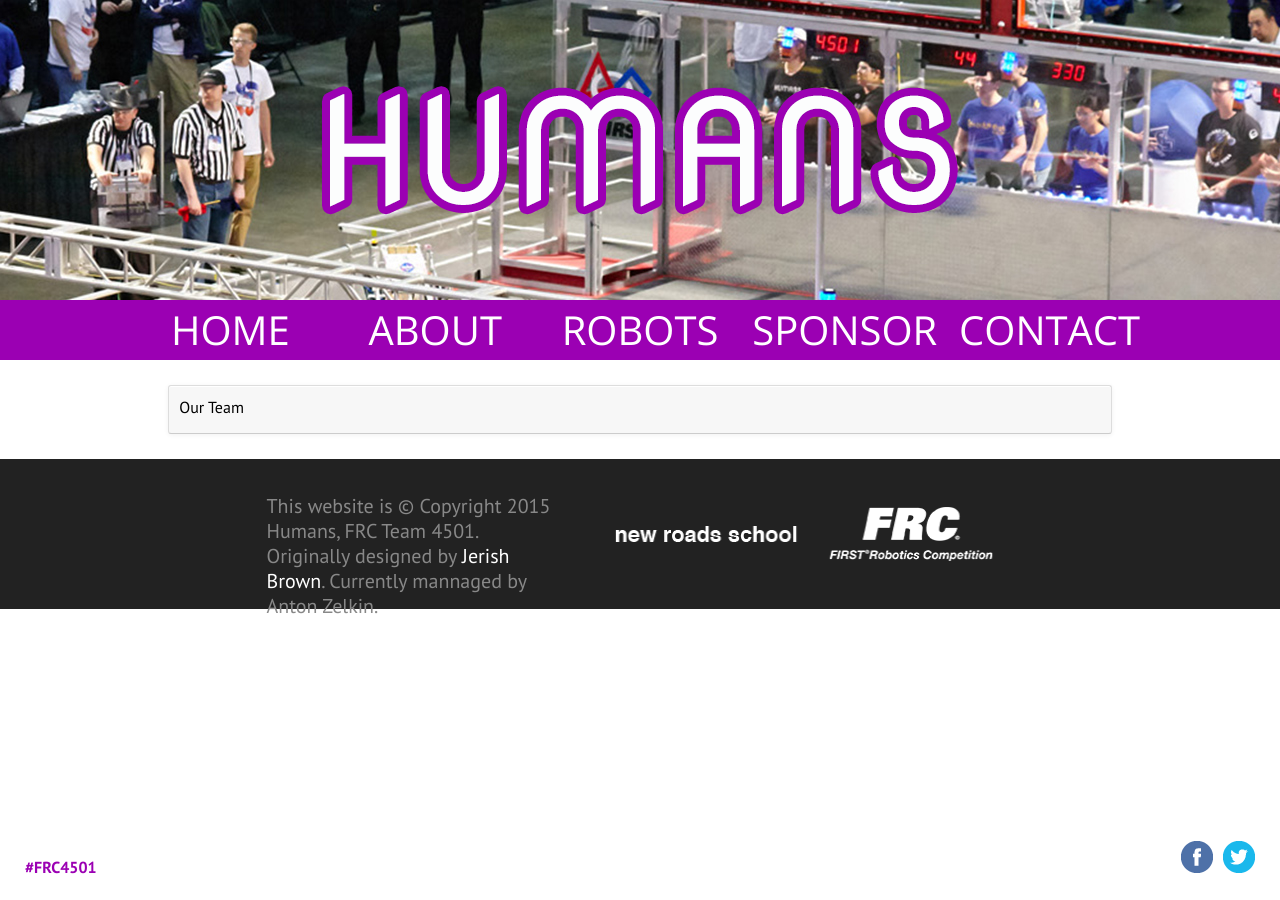
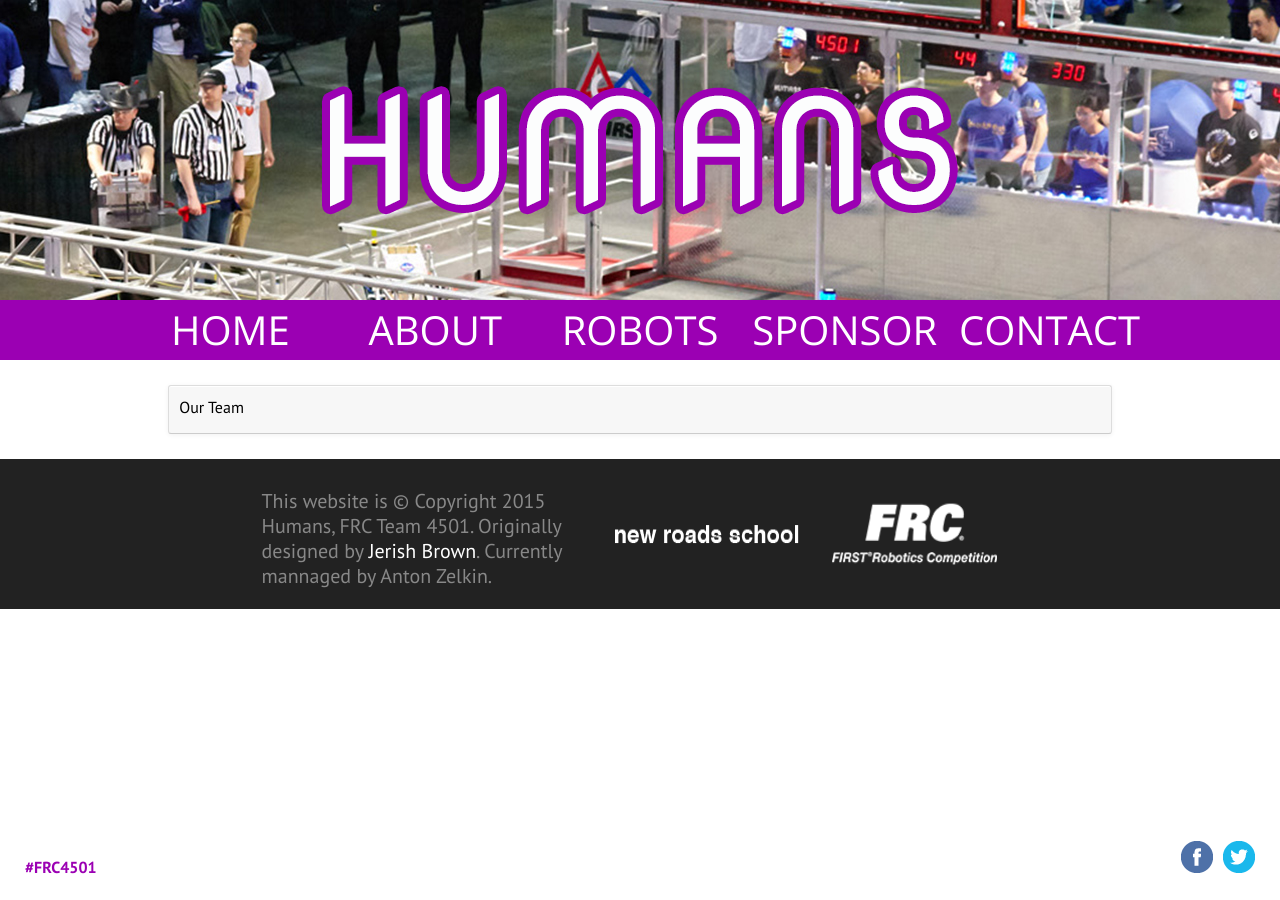
Before and after one commit to FRCHumans4501/frchumans4501.github.io, a Jekyll site: the page built from team.md, in a window 1280 px wide. Built offline with Jekyll 4.4.1, drawn with Linux system fonts in a browser that asks for light colours; nearby versions of some CDN libraries; comment, search, counter and statistics services are not loaded.

Commit message:
Made some adjustments

```diff
--- a/style/site.scss
+++ b/style/site.scss
@@ -266,7 +266,7 @@ footer {
 	-webkit-box-sizing: border-box;
 	-moz-box-sizing: border-box;
 	box-sizing: border-box;
-	padding: 25px;
+	padding: 20px;
 
 	ul {
 		display: inline-block;
@@ -278,7 +278,7 @@ footer {
 		padding: 10px;
 
 		#copyright {
-			width: 40%;
+			width: 45%;
 			font-size: 1.25em;
 			line-height: 1.25em;
 			float: left;
```
